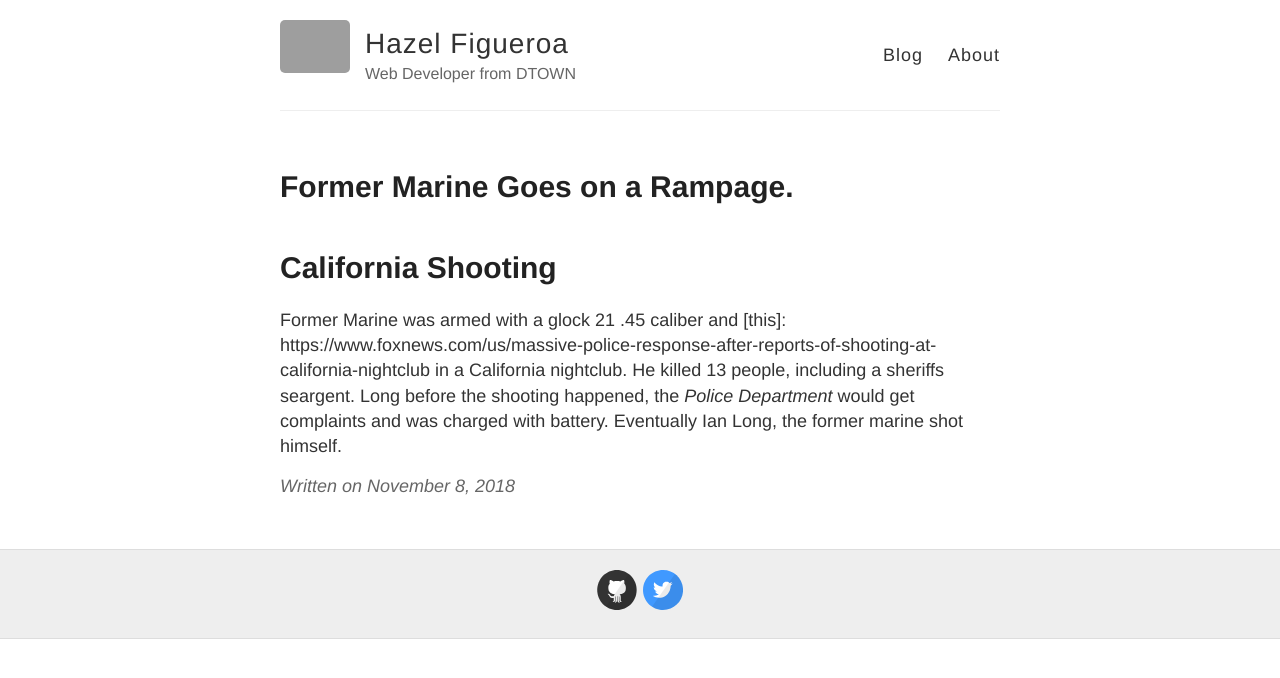
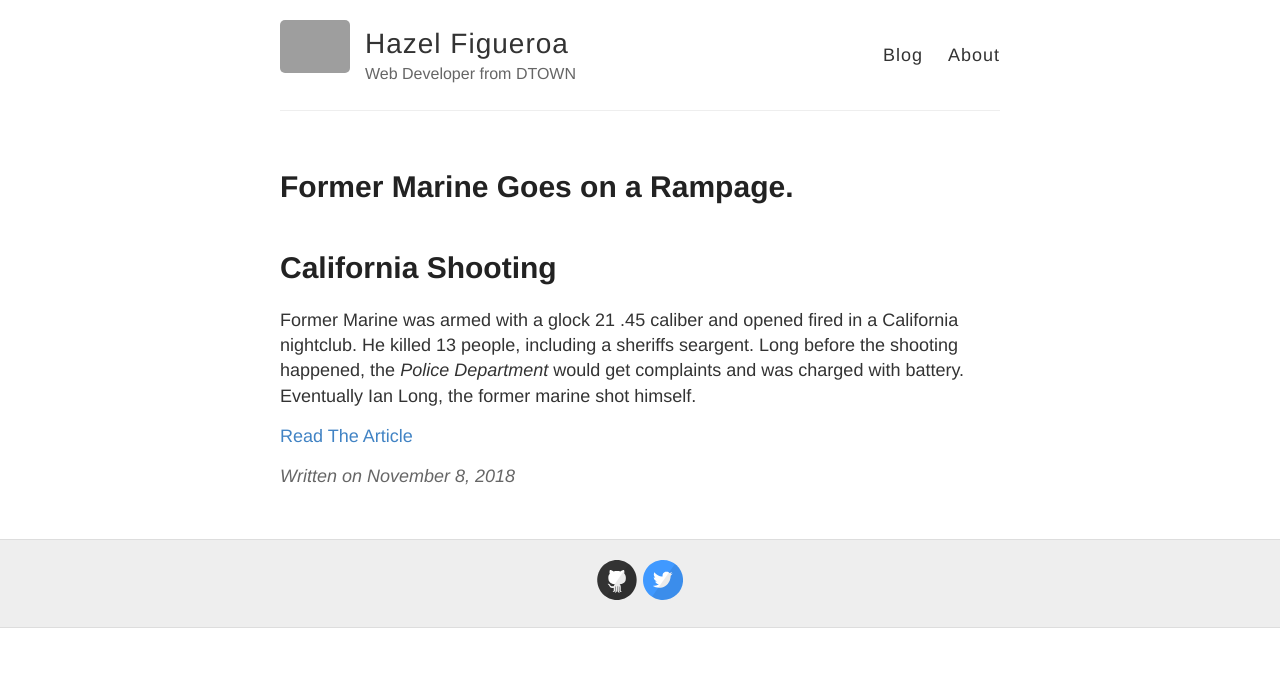
Before and after one commit to haazelv/haazelv.github.io, a Jekyll site: the page built from _posts/2018-11-8-In-The-News.md, in a window 1280 px wide. Shown: the top 678 px of the page. Built offline with Jekyll 4.4.1, drawn with Linux system fonts in a browser that asks for light colours; grey boxes are pictures that could not be loaded.

Commit message:
Update 2018-11-8-In-The-News.md

```diff
--- a/_posts/2018-11-8-In-The-News.md
+++ b/_posts/2018-11-8-In-The-News.md
@@ -4,4 +4,6 @@ title: Former Marine Goes on a Rampage.
 ---
 
 # California Shooting
-Former Marine was armed with a glock 21 .45 caliber and [this]: https://www.foxnews.com/us/massive-police-response-after-reports-of-shooting-at-california-nightclub in a California nightclub. He killed 13 people, including a sheriffs seargent. Long before the shooting happened, the _Police Department_ would get complaints and was charged with battery. Eventually Ian Long, the former marine shot himself.
+Former Marine was armed with a glock 21 .45 caliber and opened fired in a California nightclub. He killed 13 people, including a sheriffs seargent. Long before the shooting happened, the _Police Department_ would get complaints and was charged with battery. Eventually Ian Long, the former marine shot himself.
+
+[Read The Article](https://www.foxnews.com/us/massive-police-response-after-reports-of-shooting-at-california-nightclub)
```
